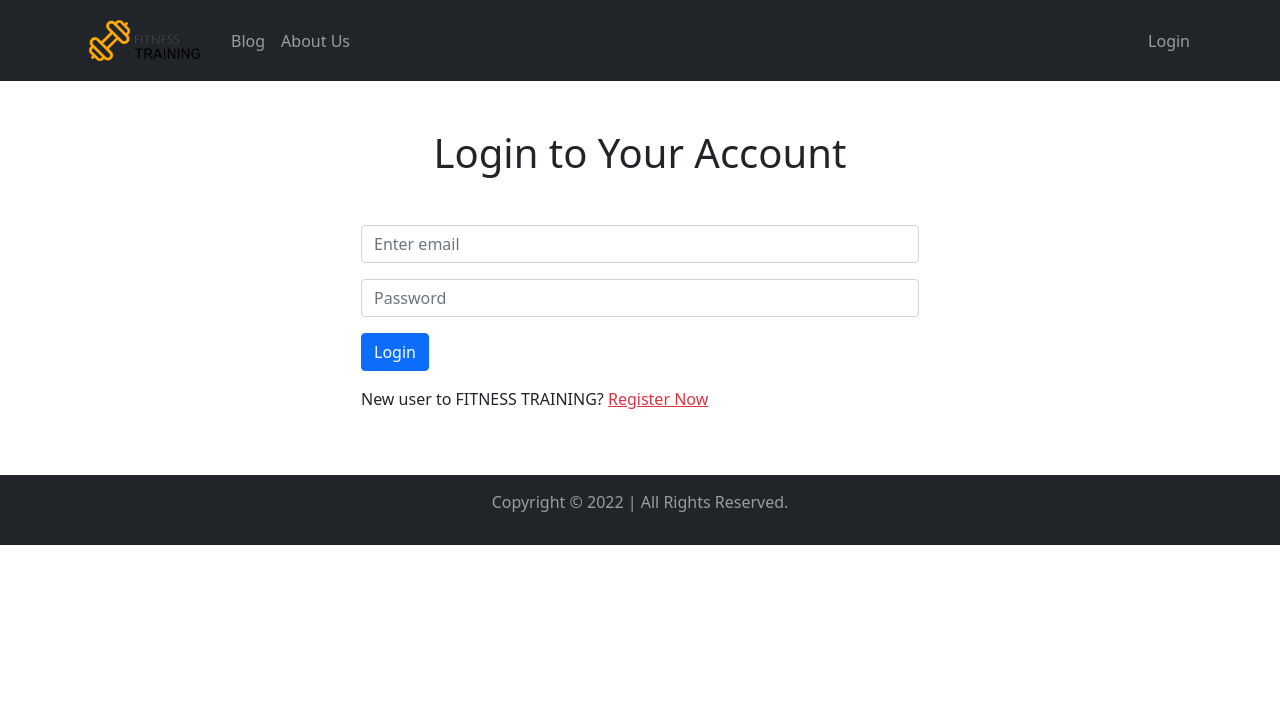
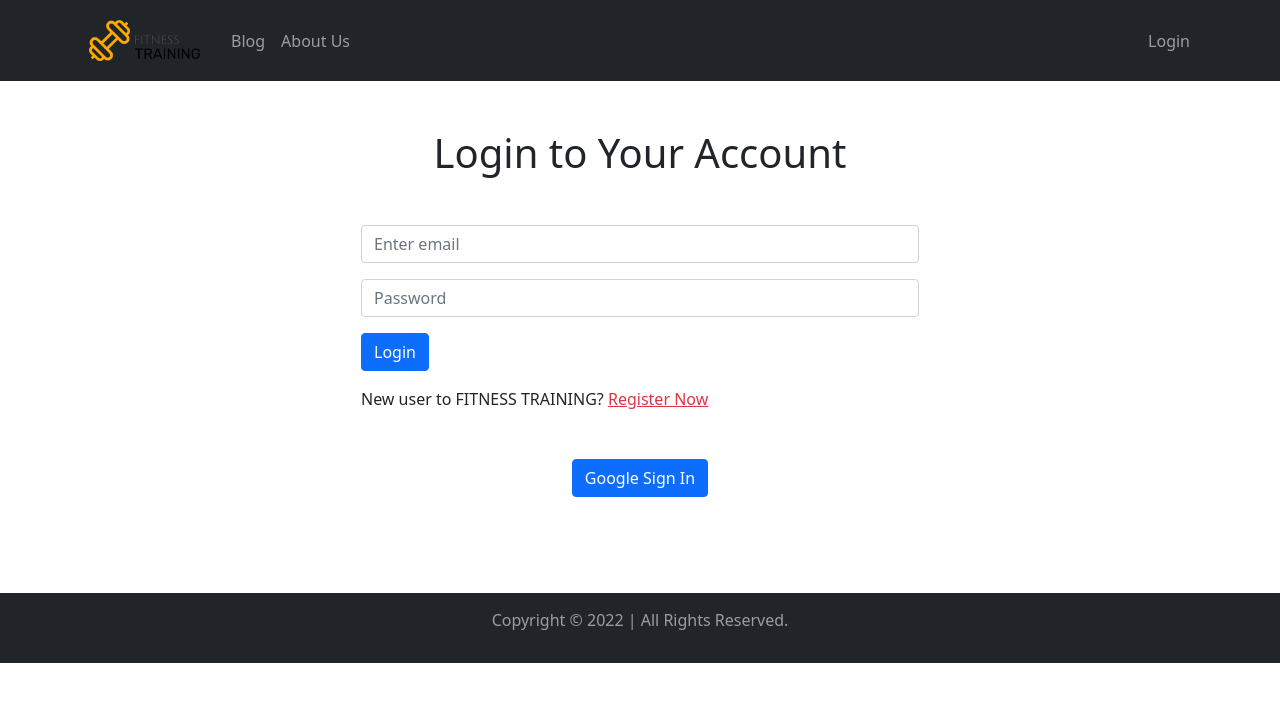
Before and after one commit to CreationsBliss/fitness-training, a React (Create React App) app: page /login in a window 1280 px wide. Shown: the top 702 px of the page. Built offline with nearby package versions, Linux system fonts and the light colour scheme; no server answers.

Commit message:
google sign in added

```diff
--- a/src/Pages/Login/Login.js
+++ b/src/Pages/Login/Login.js
@@ -4,6 +4,7 @@ import { Link, useLocation, useNavigate } from 'react-router-dom';
 import auth from '../../firebase.init';
 import './Login.css';
 import { useSignInWithEmailAndPassword } from 'react-firebase-hooks/auth';
+import SocialLogin from '../SocialLogin/SocialLogin';
 
 const Login = () => {
 
@@ -59,6 +60,9 @@ const Login = () => {
               <p className='register-link my-3'>New user to FITNESS TRAINING?  <Link to="/register" className='text-danger' onClick={navigateRegister}>Register Now</Link>
               </p>
             </div>
+            <div className='mt-5 w-100 text-center'>
+              <SocialLogin></SocialLogin>
+            </div>
           </Col>
         </Row>
       </Container>
--- a/src/Pages/Register/Register.js
+++ b/src/Pages/Register/Register.js
@@ -47,7 +47,7 @@ const Register = () => {
             <div className="form-container w-50 mx-auto">
               <Form onSubmit={handleRegister} className="register-form">
                 <div>
-                  <input type="text" name="name" id="name" placeholder='Your Name' />
+                  <input type="text" name="name" id="name" placeholder='Your Name' required />
                 </div>
 
                 <div>
--- /dev/null
+++ b/src/Pages/SocialLogin/SocialLogin.js
@@ -0,0 +1,31 @@
+import React from 'react';
+import { useSignInWithGoogle } from 'react-firebase-hooks/auth';
+import { useNavigate } from 'react-router-dom';
+import auth from '../../firebase.init';
+
+const SocialLogin = () => {
+
+  const [signInWithGoogle, user, loading, error] = useSignInWithGoogle(auth);
+
+  const navigate = useNavigate();
+
+let errorElement;
+  if (error) {
+    errorElement = <div>
+        <p className='text-danger'>Error: {error.message}</p>
+      </div>
+  }
+
+  if (user) {
+    navigate('/home')
+  }
+
+  return (
+    <div>
+      <button className='btn btn-primary mb-5' onClick={() => signInWithGoogle()} >Google Sign In</button>
+      {errorElement}
+    </div>
+  );
+};
+
+export default SocialLogin;
```
Also changed, not shown: src/Pages/SocialLogin/SocialLogin.css (added).
